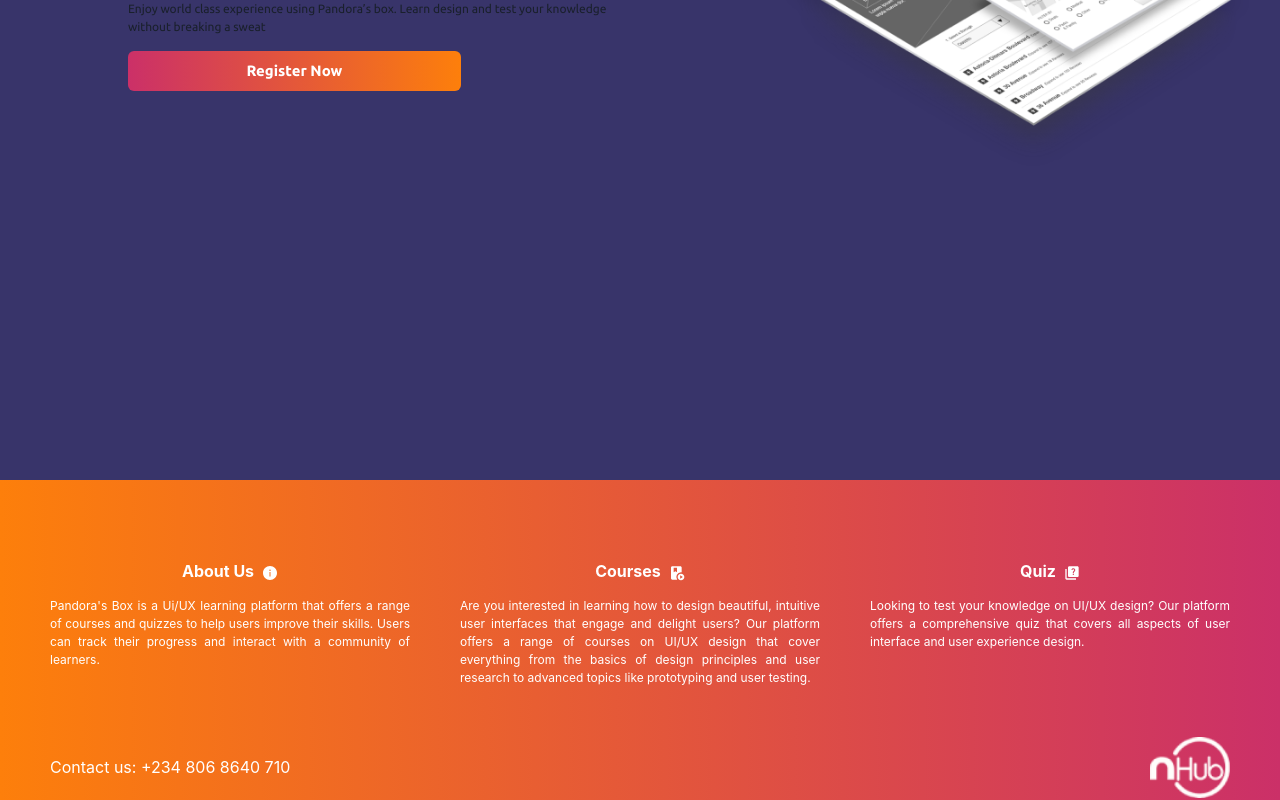
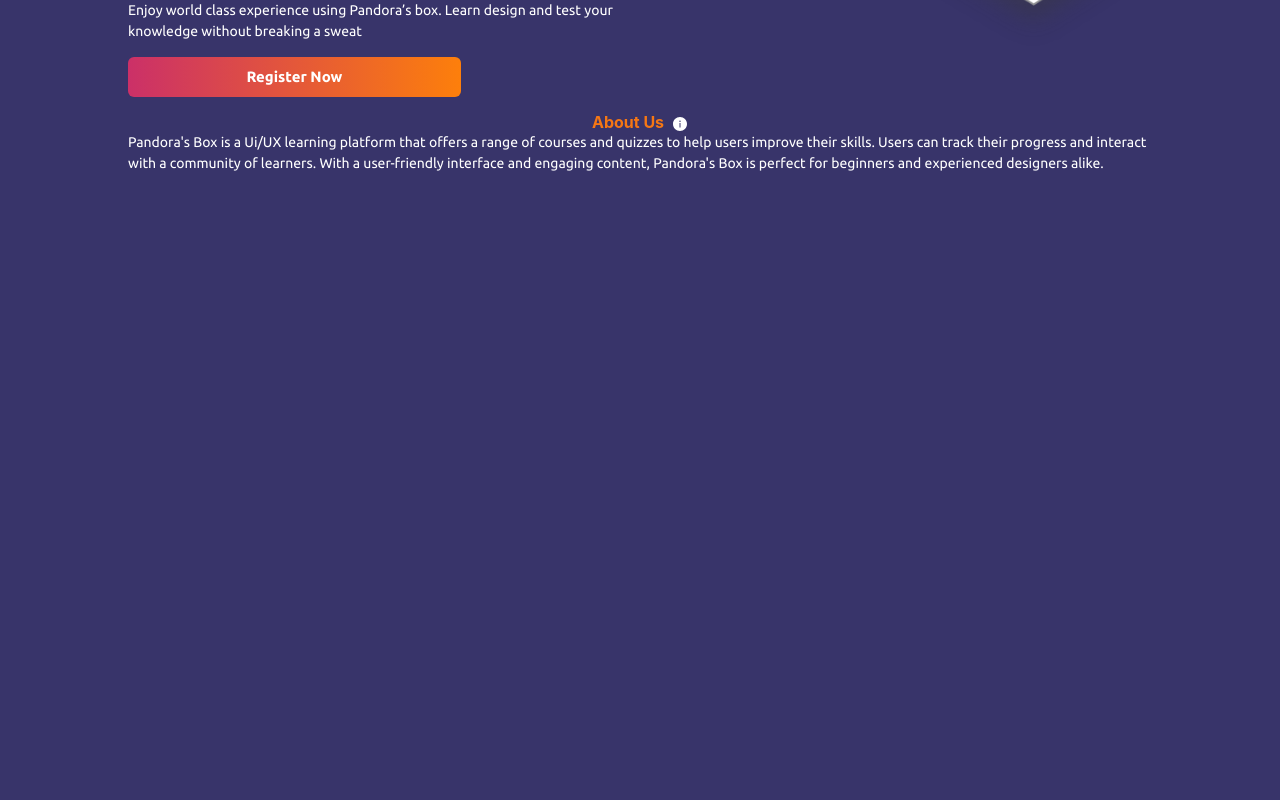
Before and after one commit to akareagwom/pandora-landingpage, a Next.js app: page / in a window 1280 px wide. Shown: the part 320-1120 px from the top of the page. Built offline with nearby package versions, Linux system fonts and the light colour scheme.

Commit message:
about us

```diff
--- a/src/pages/index.js
+++ b/src/pages/index.js
@@ -18,7 +18,7 @@
         w="100%"
         position={"relative"}
         bg={"#38346A"}
-        h="100vh"
+        h="200vh"
         pt="5%"
         fontFamily="Ubuntu"
         px={{ base: "5%", lg: "10%" }}
@@ -37,7 +37,7 @@
           <Heading fontSize={"2rem"} color="white">
             World-Class <Text color={"#F78D2B"}>Digital Experience</Text>
           </Heading>
-          <Text mt="3%" fontSize={"12px"}>
+          <Text mt="3%" color={'white'}  fontSize={"14px"}>
             Enjoy world class experience using Pandora’s box. Learn design and
             test your knowledge without breaking a sweat
           </Text>
@@ -63,59 +63,18 @@
           <Image alt="" w={"90%"} src={"connect.png"} />
           <Image alt="asset" w={"60%"} src={"globe.png"} mt="-110%" />
         </Box>
-      </Box>
-      <Box bgGradient="linear(to-l, #CB3068, #FD7F0B)" color={"white"} h="auto" py={8}>
-        <Flex p={"50px"} gap="50px" textAlign={"center"}>
-          <Box w="360px" >
-            <Flex justify="center" mb={4} >
-              <Heading fontSize={"1rem"} textAlign="center">
+        <Box>
+          <Flex justify="center" mt={4} >
+              <Heading color={'#F67714'} fontSize={"1rem"} textAlign="center">
                 About Us
               </Heading>
               <Icon ml={2} mt="3px" color="white" as={AiFillInfoCircle} />
-            </Flex>
-            <Text textAlign="justify" fontSize={"12px"}>
-              Pandora's Box is a Ui/UX learning platform that offers a range of
-              courses and quizzes to help users improve their skills. Users can
-              track their progress and interact with a community of learners.{" "}
-            </Text>
-          </Box>
-          <Box w="360px" textAlign="center">
-            <Flex justify="center" mb={4} >
-              <Heading fontSize={"1rem"} textAlign="center">
-                Courses
-              </Heading>
-              <Icon ml={2} mt="3px" as={MdPlayLesson} />
-            </Flex>
-            <Text textAlign="justify" fontSize={"12px"}>
-              Are you interested in learning how to design beautiful, intuitive
-              user interfaces that engage and delight users? Our platform offers
-              a range of courses on UI/UX design that cover everything from the
-              basics of design principles and user research to advanced topics
-              like prototyping and user testing.
-            </Text>
-          </Box>
-          <Box w="360px">
-            <Flex justify="center" mb={4} >
-              <Heading fontSize={"1rem"} textAlign="center">
-                Quiz
-              </Heading>
-              <Icon ml={2} mt="3px" color="white" as={MdQuiz} />
-            </Flex>
-            <Text textAlign="justify" fontSize={"12px"}>
-              Looking to test your knowledge on UI/UX design? Our platform
-              offers a comprehensive quiz that covers all aspects of user
-              interface and user experience design.{" "}
-            </Text>
-          </Box>
-        </Flex>
-        <Flex justify={"space-between"} align="center" pb="" px="50px">
-          <Box>
-            <Text fontSize={"16px"}  >Contact us: +234 806 8640 710</Text>
-          </Box>
-          <Box >
-            <Image src={"footlogo.png"} alt="" width={20} />
-          </Box>
-        </Flex>
+          </Flex>
+          <Text fontSize={"14px"} color={'white'}>Pandora's Box is a Ui/UX learning platform that offers a range of courses and quizzes to help users improve their skills. Users can track their progress and interact with a community of learners. With a user-friendly interface and engaging content, Pandora's Box is perfect for beginners and experienced designers alike.</Text>
+        </Box>
+      </Box>
+      <Box bgGradient="linear(to-l, #CB3068, #FD7F0B)" color={"white"} h="auto" py={8}>
+
       </Box>
     </Box>
   );
```
Also changed, not shown: 1 other file (tests, documents, lock files or other folders).
